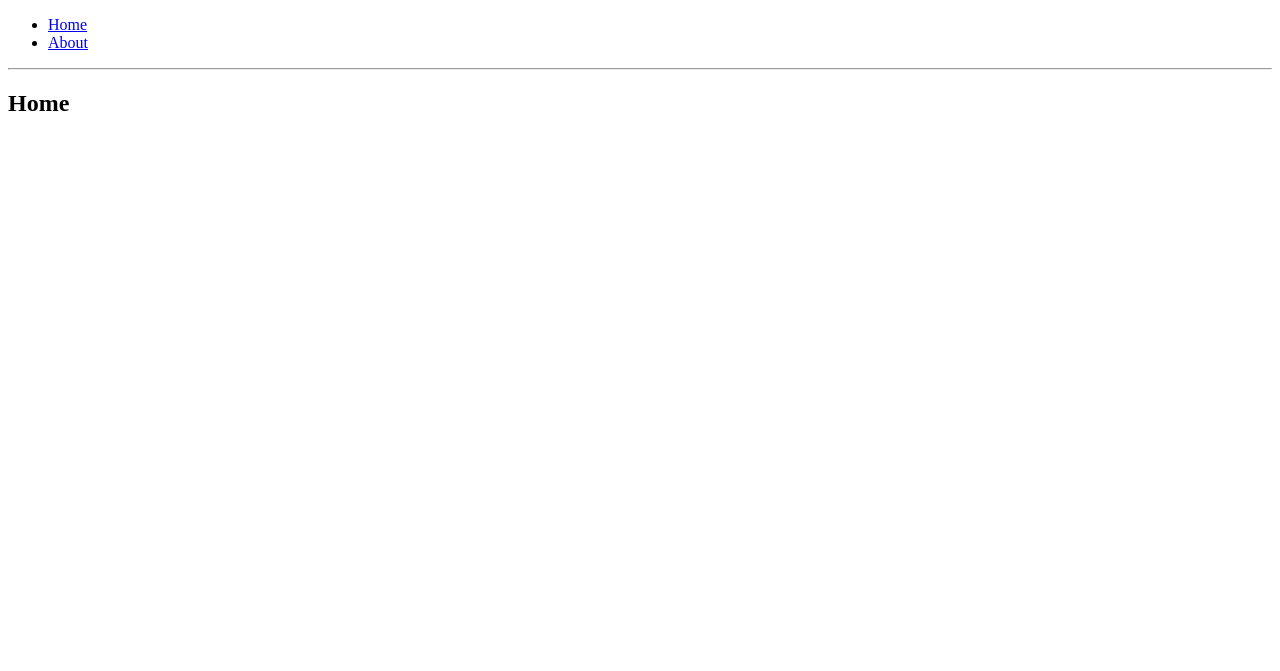
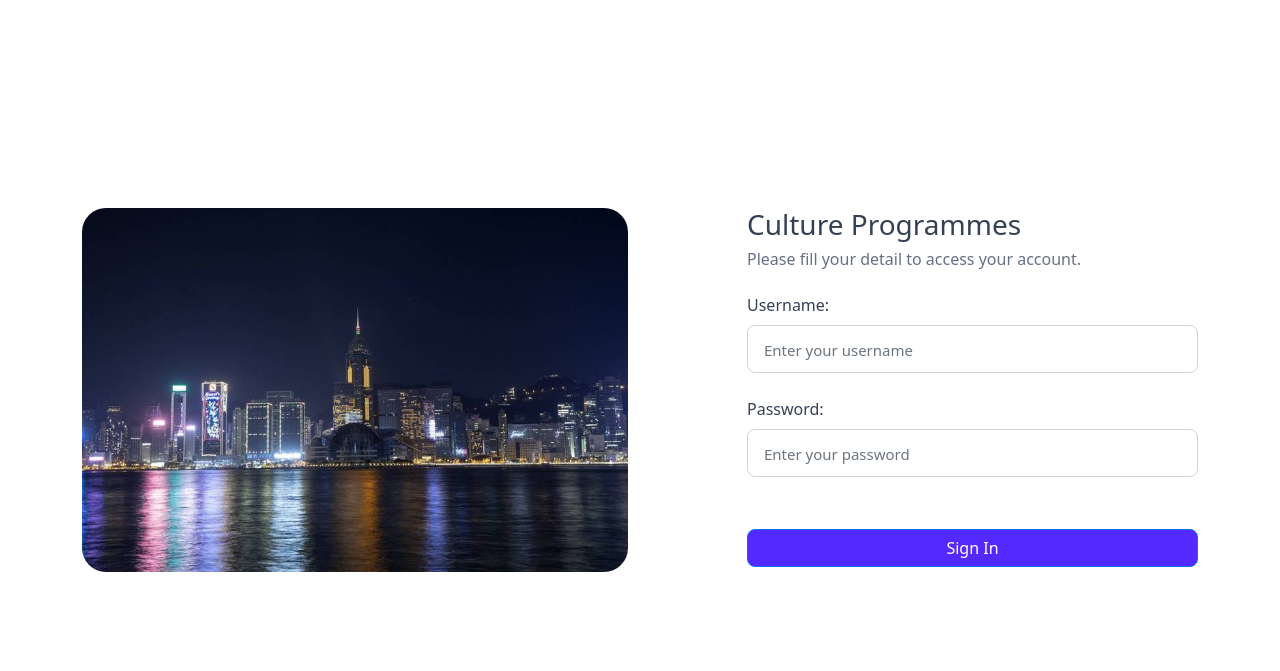
Before and after one commit to LUNTNT/CSCI2720_Frontend, a React app: page / in a window 1280 px wide. Built offline with nearby package versions, Linux system fonts and the light colour scheme.

Commit message:
login page

```diff
--- a/public/index.html
+++ b/public/index.html
@@ -1,7 +1,8 @@
 <!DOCTYPE html>
 <html>
   <head>
-    <title>CSCI2720 Lab 6</title>
+    <title>Culture Programmes</title>
+    <link href="https://cdn.jsdelivr.net/npm/bootstrap@5.1.3/dist/css/bootstrap.min.css" rel="stylesheet" integrity="sha384-1BmE4kWBq78iYhFldvKuhfTAU6auU8tT94WrHftjDbrCEXSU1oBoqyl2QvZ6jIW3" crossorigin="anonymous">
   </head>
   <body>
     <div id="app">Rendering...</div>
--- a/src/index.js
+++ b/src/index.js
@@ -7,41 +7,20 @@ import {
   Link,
 } from 'react-router-dom';
 
+import Login from './screens/Login/login'
 
-class App extends React.Component {
-  render() {
-    return (
-      <BrowserRouter>
-        <div>
-          <ul>
-            <li> <Link to="/">Home</Link> </li>
-            <li> <Link to="/about">About</Link> </li>
-          </ul>
-        </div>
+export default function App () {
+  return (
+    <BrowserRouter>
 
-        <hr />
+      <Routes>
+        {/* add path here */}
+        {/* first page is login, so add "index" */}
+        <Route index element={<Login/>}/>
 
-        <Routes>
-          <Route path="/" element={<Home />} />
-          <Route path="/about" element={<About />} />
-        </Routes>
-      </BrowserRouter>
-    );
-  }
+      </Routes>
+    </BrowserRouter>
+  );
 }
-
-class Home extends React.Component {
-  render() {
-    return <h2>Home</h2>;
-  }
-}
-
-class About extends React.Component {
-  render() {
-    return <h2>About</h2>;
-  }
-}
-
-
 const root = ReactDOM.createRoot(document.querySelector('#app'));
 root.render(<App />);
--- /dev/null
+++ b/src/screens/Login/login.js
@@ -0,0 +1,51 @@
+import React from 'react';
+import { useContext, useEffect, useState } from "react";
+import '../../style.css'
+
+const Login = () => {
+    const [username, setUsername] = useState('')
+    const [password, setPassword] = useState('')
+
+    const onLogin = () => {
+        console.log("login")
+    }
+
+    return (
+        <div style={{padding: "7em 0"}}>
+            <div className='container'>
+                <div className='row justify-content-center align-items-center h-100'>
+
+                    <div className='col-md-9 col-lg-6 col-xl-6 my-lg-5 py-lg-5'>
+                        <img src={require("../../image/login.png")} class="img-fluid" style={{borderRadius:"1.5rem"}}></img>
+                    </div>
+
+                    <div className="col-md-8 col-lg-6 col-xl-5 offset-xl-1 my-lg-5 py-lg-5 mt-3">
+                        <div className='pb-3'>
+                            <h3 style={{color: "#344054"}}>Culture Programmes</h3>
+                            <h6 style={{color: "#667085"}}>Please fill your detail to access your account.</h6>
+                        </div>
+                        <form>
+                            <div class="form-outline mb-4">
+                                <label class="form-label" style={{color: "#344054"}}>Username:</label>
+                                <input onChange={text => setUsername(text)} value={username} name="username" type="text" class="form-control form-control-lg" placeholder="Enter your username" style={{borderRadius:"0.5rem"}}/>
+                            </div>
+
+                            <div class="form-outline mb-3">
+                                <label class="form-label" style={{color: "#344054"}}>Password:</label>
+                                <input onChange={text => setPassword(text)} value={password} name="password" type="password" class="form-control form-control-lg" placeholder="Enter your password" style={{borderRadius:"0.5rem"}}/>
+                            </div>
+                            <div className='text-center pt-1 mt-5 pb-1'>
+                                <button type='button' class="btn btn-block btn-primary w-100 buttonColor" style={{borderRadius:"0.5rem"}} onClick={onLogin()}>
+                                    Sign In
+                                </button>
+                            </div>
+                        </form>
+                    </div>
+                </div>
+            </div>
+        </div>
+    )
+}
+
+
+export default Login;
--- /dev/null
+++ b/src/style.css
@@ -0,0 +1,7 @@
+.buttonColor {
+    background-color: rgba(84, 41, 255, 1);
+}
+
+input, input::placeholder {
+    font-size: 15px;
+}
```
Also changed, not shown: src/image/login.png (added), 1 other file.
